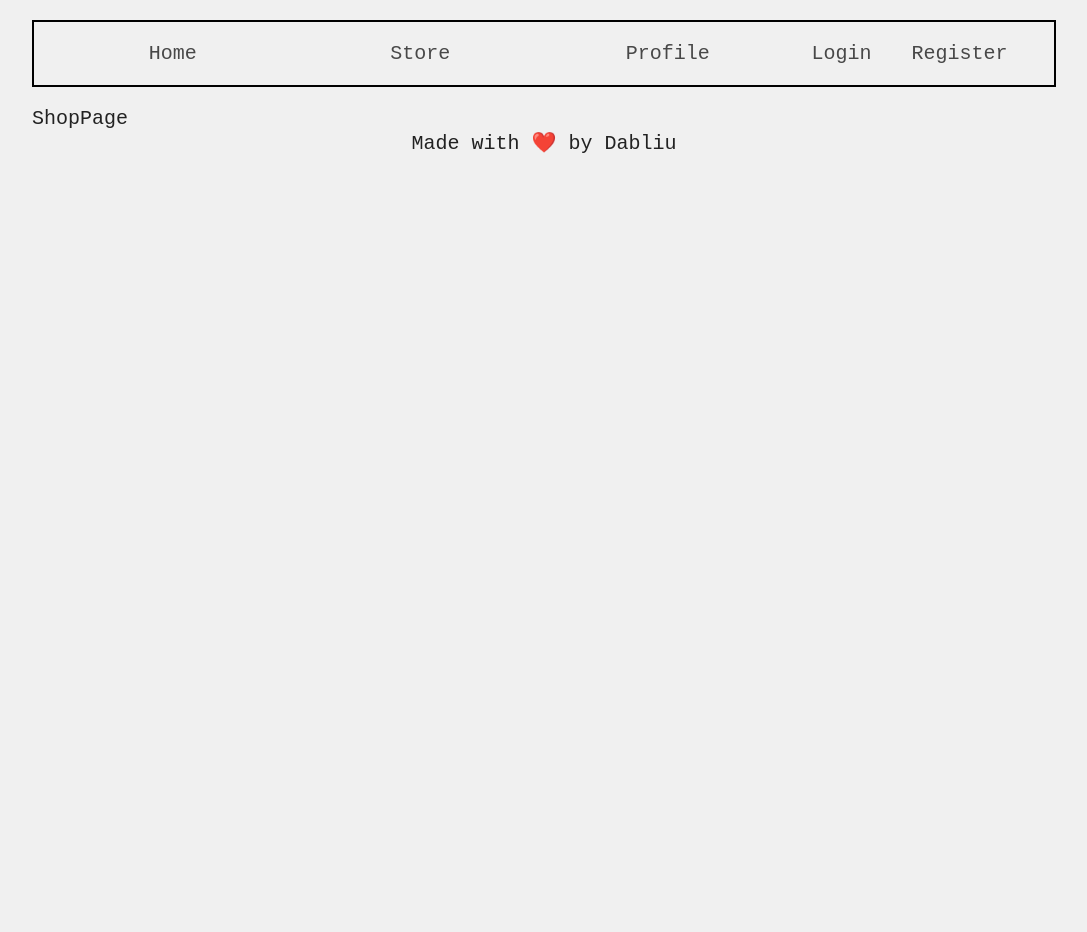
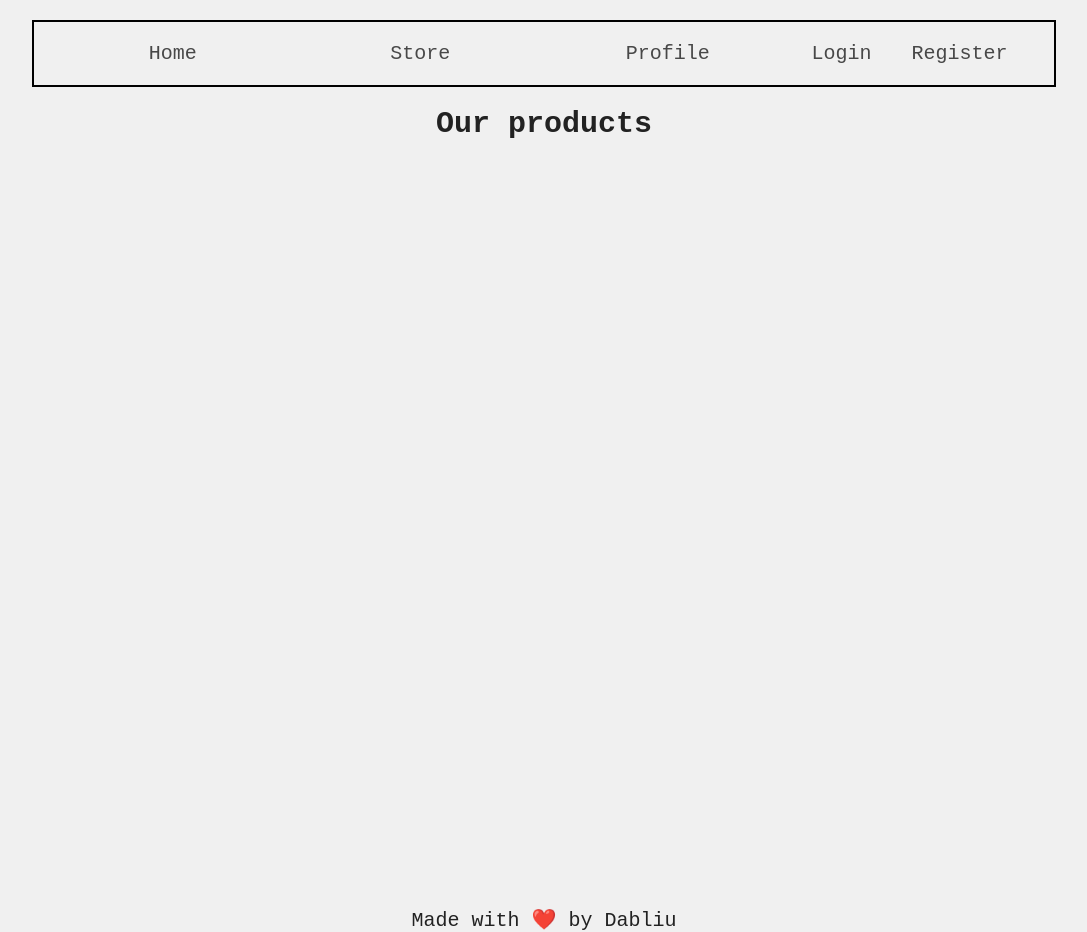
Before and after one commit to WilsonMachado/bit02spa, a React (Vite) app: page /bit02spa/shop in a window 1280 px wide. Shown: the whole page, without its empty margins (96-1183 px from the left). Before the commit the page ends 800 px from the top, so only its background shows below. Built offline with nearby package versions, Linux system fonts and the light colour scheme.

Commit message:
Ahora los modals también tienen footer. Me equivoqué en el position

```diff
--- a/src/App.css
+++ b/src/App.css
@@ -60,24 +60,24 @@ a:hover{
 }
 
 .main-title{
+  font-size: 10rem;
+}
 
+/** Vista de la tienda*/
 
-  font-size: 10rem;
+.shop-container{
+  height: 100vh;
+  text-align: center;
 }
 
 /** Estilos del modal para advertencias*/
 
 .modal{
   width: 100vw;
-  height: 100vh;
-  position: fixed;
-
+  height: 90vh;
   display: flex;
   align-items: baseline;
   justify-content: start;
-
-  background-color: #f0f0f0;
-
 }
 
 .modal-content{
@@ -167,7 +167,5 @@ a:hover{
 
   /** Estilos para el footer*/
   footer{
-    display: grid;
-
     text-align: center;
   }
--- a/src/components/Pages/ShopPage.jsx
+++ b/src/components/Pages/ShopPage.jsx
@@ -1,7 +1,19 @@
 import React from 'react'
 
 export const ShopPage = () => {
+
+  const products = [
+    {
+      id: 1,
+      name: "Extra Heart",
+      description: "Lorem ipsum dolor sit amet consectetur, adipisicing elit. Iure maiores reprehenderit nesciunt cupiditate sint autem distinctio!",
+      price: 10
+    }
+  ];
+
   return (
-    <div>ShopPage</div>
+    <div className='shop-container'>
+      <h2>Our products</h2>
+    </div>
   )
 }
```
